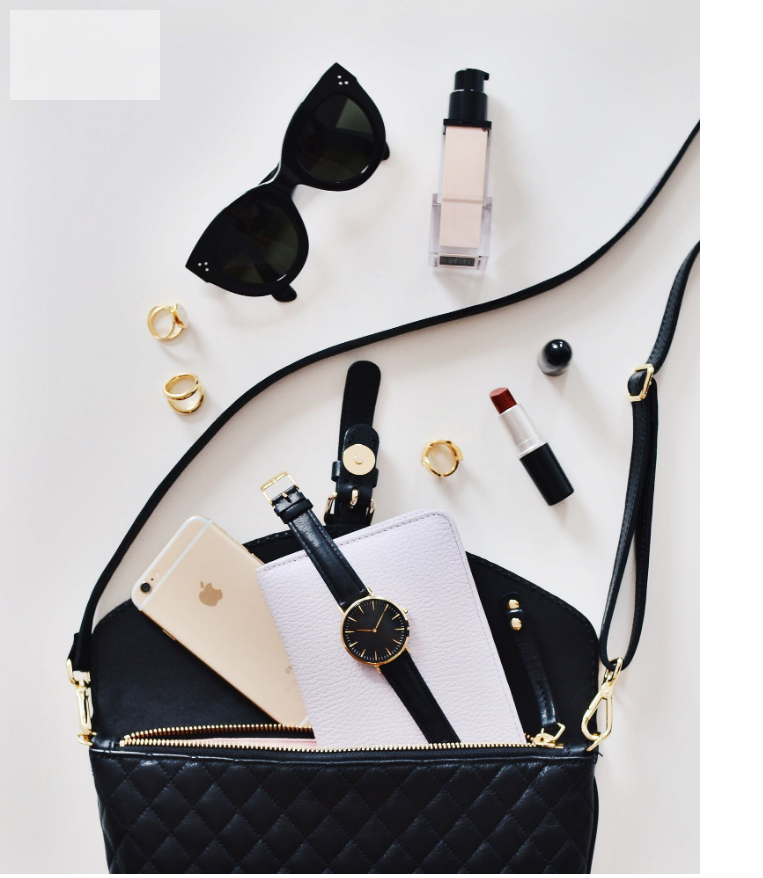
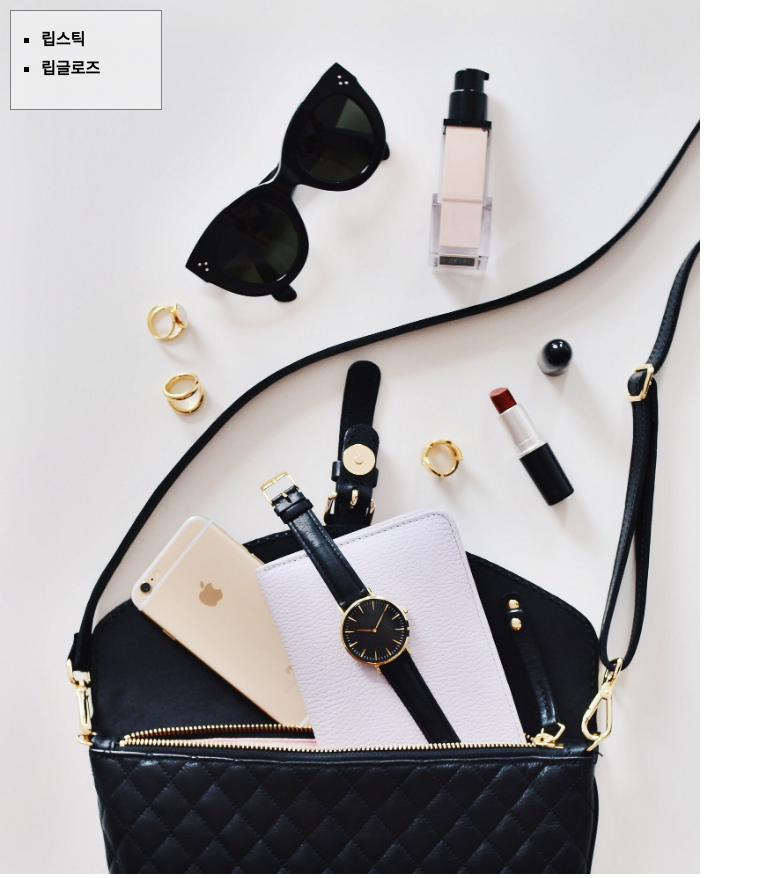
Before and after one commit to heyjheyj/canvas, a React (Create React App) app: page / in a window 1280 px wide. Shown: the whole page, without its empty margins (0-763 px from the left). Built offline with nearby package versions, Linux system fonts and the light colour scheme.

Commit message:
Feat: drag개발중...

```diff
--- a/src/components/canvas.js
+++ b/src/components/canvas.js
@@ -3,7 +3,22 @@ import styled from "styled-components";
 import ItemInfo from "./iteminfo";
 
 const Canvas = (props) => {
-  const [infoBoxes, setInfoBoxes] = useState([]);
+  const [infoBoxes, setInfoBoxes] = useState([
+    {
+      id: 1,
+      startXY: [120, 120],
+      boxSize: { width: 120, height: 120 },
+      zindex: 2,
+      text: "립스틱"
+    },
+    {
+      id: 2,
+      startXY: [180, 180],
+      boxSize: { width: 150, height: 150 },
+      zindex: 3,
+      text: "립글로즈"
+    }
+  ]);
   const [isDrawing, setIsDrawing] = useState(false);
 
   const [offsetXY, setOffsetXY] = useState([]);
@@ -17,6 +32,11 @@ const Canvas = (props) => {
   const canvasRef = useRef(null);
   const [ctx, setCtx] = useState();
 
+  const [isDrag, setIsDrag] = useState(false);
+  const [draggingTarget, setDraggingTarget] = useState({});
+  const [dragStartPoint, setDragStartPoint] = useState({});
+  const [dragEndPoint, setDragEndPoint] = useState({});
+
   useEffect(() => {
     let result = canvasRef.current.getContext("2d");
     setCtx(result);
@@ -28,25 +48,34 @@ const Canvas = (props) => {
   }, [canvasRef]);
 
   const startDrawing = (e) => {
-    e.preventDefault();
+    console.log("startDrawing:", e.target);
+    // e.preventDefault();
 
+    // if (isDrag || draggingTarget) {
+    //   return;
+    // }
     setIsDrawing(true);
 
-    console.log(offsetXY);
-    console.log(e.clientX, e.clientY);
+    // console.log(offsetXY);
+    // console.log(e.clientX, e.clientY);
     let resultx = parseInt(e.clientX - offsetXY[0]);
     let resulty = parseInt(e.clientY - offsetXY[1]);
-    console.log(resultx, resulty);
+    // console.log(resultx, resulty);
     setStartXY([resultx, resulty]);
   };
 
   const drawing = (e) => {
-    e.preventDefault();
+    // e.preventDefault();
+    // if (!isDrawing || isDrag || draggingTarget) {
     if (!isDrawing) {
       return;
     } else {
+      console.log(e.clientX, e.clientY);
+      // console.log(offsetXY[0], offsetXY[1]);
       let mouseX = parseInt(e.clientX - offsetXY[0]);
       let mouseY = parseInt(e.clientY - offsetXY[1]);
+
+      // if(mouseX > )
 
       ctx.clearRect(0, 0, ctx.canvas.width, ctx.canvas.height);
       ctx.strokeStyle = "rgba(244,204,204, 0.5)";
@@ -58,12 +87,21 @@ const Canvas = (props) => {
       let height = parseInt(mouseY - startXY[1]);
       ctx.strokeRect(startXY[0], startXY[1], width, height);
       ctx.fillRect(startXY[0], startXY[1], width, height);
+      if (width < 0 || height < 0) {
+        width = Math.abs(width);
+        height = Math.abs(height);
+        // console.log(width, height);
+      }
+      // console.log(width, height);
       setBoxSize({ width, height });
     }
   };
 
   const finishDrawing = (e) => {
-    e.preventDefault();
+    // e.preventDefault();
+    // if (isDrag || draggingTarget) {
+    //   return;
+    // }
 
     if (boxSize.width < 30 || boxSize.height < 30) {
       alert("가로, 세로 길이는 최소 30px 이상이어야 합니다.");
@@ -101,19 +139,79 @@ const Canvas = (props) => {
   const deleteItemInfo = (selectedItem) =>
     setInfoBoxes(infoBoxes.filter((item) => item.id !== selectedItem.id));
 
+  const startDragItem = (e) => {
+    console.log("selecteditem", draggingTarget);
+    if (draggingTarget) {
+      setIsDrag(true);
+      e.stopPropagation();
+      console.log("startDragItem", e.clientX, e.clientY);
+      setDragStartPoint({
+        x: e.clientX,
+        y: e.clientY
+      });
+    }
+  };
+
+  const dragItem = (e) => {
+    e.preventDefault();
+    console.log(
+      "dragitem",
+      e.clientX,
+      e.clientY
+      // e.target.offsetWidth,
+      // e.target.offsetHeight
+    );
+  };
+
+  const finishDrag = (e) => {
+    e.preventDefault();
+    setDragEndPoint({
+      x: e.clientX,
+      y: e.clientY
+    });
+    if (draggingTarget && dragStartPoint && dragEndPoint) {
+      // console.log(draggingTarget, dragEndPoint, dragStartPoint);
+      // console.log(draggingTarget.startXY[1], draggingTarget.startXY[0]);
+      // let x = draggingTarget.startXY[1] + dragEndPoint.x - dragStartPoint.x;
+      // let y = draggingTarget.startXY[0] + dragEndPoint.y - dragStartPoint.y;
+      // console.log(x, y);
+    }
+    //   setDraggingTarget({
+    //     id: draggingTarget.id,
+    //     startXY: [startXY[1] + x, startXY[0] + y],
+    //     boxSize: {
+    //       width: draggingTarget.boxSize.width,
+    //       height: draggingTarget.boxSize.height
+    //     },
+    //     zindex: draggingTarget.zindex,
+    //     text: draggingTarget.text
+    //   });
+    //   console.log("dragginTarget:", draggingTarget);
+    // }
+    // console.log("finishdrag", e.clientX, e.clientY);
+    // let result = infoBoxes.filter((item) => {
+    //   if (item.id === draggingTarget.id) {
+    //     item.startXY[1] = draggingTarget.startXY[1];
+    //     item.startXY[0] = draggingTarget.startXY[0];
+    //     return [...infoBoxes, item];
+    //   }
+    // });
+    // setInfoBoxes(result);
+    setIsDrag(false);
+    setDraggingTarget();
+  };
+
   return (
     <>
-      <CanvasComponent>
+      <CanvasComponent
+      // onMouseDown={(e) => startDragItem(e)}
+      // onMouseMove={(e) => dragItem(e)}
+      // onMouseUp={(e) => finishDrag(e)}
+      >
         <ShowItems>
           {infoBoxes &&
             infoBoxes?.map((item, index) => <li key={index}>{item.text}</li>)}
         </ShowItems>
-        <InfoBoxContainer>
-          {infoBoxes &&
-            infoBoxes?.map((item, index) => (
-              <ItemInfo key={index} item={item} onDelete={deleteItemInfo} />
-            ))}
-        </InfoBoxContainer>
         <DrawArea
           ref={canvasRef}
           width={700}
@@ -121,7 +219,22 @@ const Canvas = (props) => {
           onMouseDown={startDrawing}
           onMouseMove={drawing}
           onMouseUp={finishDrawing}
-        ></DrawArea>
+        >
+          <InfoBoxContainer>
+            {infoBoxes &&
+              infoBoxes?.map((item, index) => (
+                <ItemInfo
+                  key={index}
+                  item={item}
+                  onDelete={deleteItemInfo}
+                  setDraggingTarget={setDraggingTarget}
+                  // moveItem={moveItem}
+                  // dragItem={dragItem}
+                  // finishDrag={finishDrag}
+                />
+              ))}
+          </InfoBoxContainer>
+        </DrawArea>
       </CanvasComponent>
     </>
   );
@@ -143,19 +256,19 @@ const DrawArea = styled.canvas`
   top: 0;
   background-image: url("/images/background.jpeg");
   background-size: 700px 874px;
-  position: absolute;
+  /* position: absolute; */
   z-index: 0;
 `;
 
-const InfoBoxContainer = styled.ul`
+const InfoBoxContainer = styled.div`
   width: 700px;
   height: 874px;
-  position: relative;
+  /* position: absolute; */
+  /* position: relative; */
 `;
 
 const ShowItems = styled.ul`
   width: 120px;
-  min-height: 50px;
   height: auto;
   background: #ffffff70;
   z-index: 999;
@@ -166,6 +279,7 @@ const ShowItems = styled.ul`
   list-style-position: outside;
   list-style-type: square;
   font-weight: 600;
+  border: 1px solid gray;
   li {
     padding-top: 5px;
     max-height: 40px;
--- a/src/components/iteminfo.js
+++ b/src/components/iteminfo.js
@@ -1,7 +1,7 @@
 import React from "react";
 import styled from "styled-components";
 
-const ItemInfo = ({ item, onDelete }) => {
+const ItemInfo = ({ item, onDelete, setDraggingTarget }) => {
   // console.log("[ItemInfo]item:", item);
   return (
     <Info
@@ -10,6 +10,13 @@ const ItemInfo = ({ item, onDelete }) => {
       width={item.boxSize.width}
       height={item.boxSize.height}
       zindex={item.zindex}
+      onClick={() => {
+        console.log("item click");
+        setDraggingTarget(item);
+      }}
+      onMouseMove={(e) => {
+        console.log("info mouse move");
+      }}
     >
       <span>{item.text}</span>
       <DeleteButton onClick={() => onDelete(item)}>X</DeleteButton>
@@ -17,7 +24,7 @@ const ItemInfo = ({ item, onDelete }) => {
   );
 };
 
-const Info = styled.li`
+const Info = styled.div`
   top: ${(props) => props.top}px;
   left: ${(props) => props.left}px;
   width: ${(props) => props.width}px;
@@ -28,10 +35,11 @@ const Info = styled.li`
   padding-left: 5px;
   display: flex;
   flex-direction: row;
-  justify-content: space-between;
+  align-items: flex-start;
   border: 2px solid #d9ead3;
   word-break: break-all;
   overflow: scroll;
+  cursor: pointer;
   &::-webkit-scrollbar {
     display: none;
   }
@@ -39,6 +47,7 @@ const Info = styled.li`
     padding-right: 25px;
     font-size: 15px;
     font-weight: 600;
+    box-sizing: content-box;
   }
 `;
 
```
